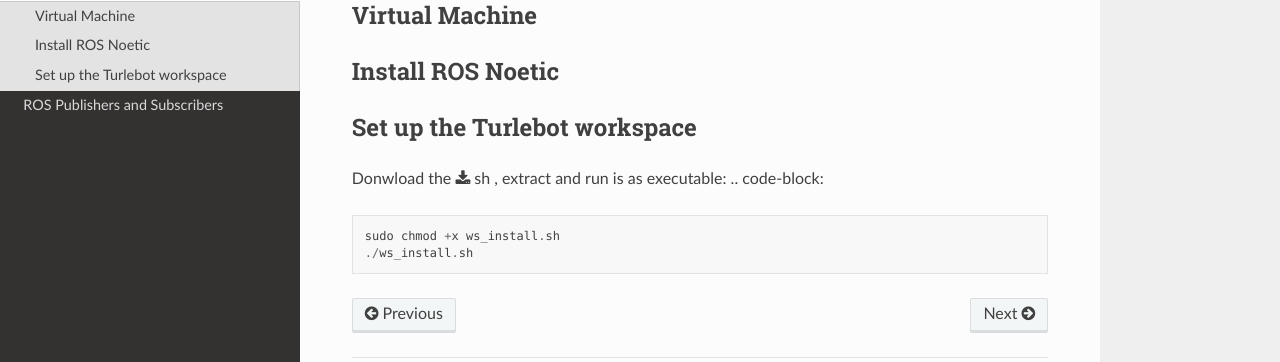
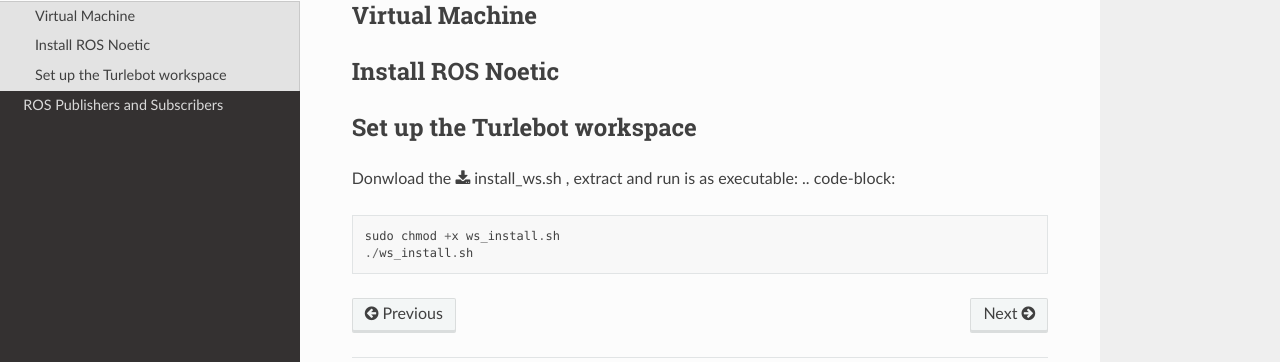
Before and after one commit to newline-lab/20810209, a Sphinx documentation site: the page built from docs/source/logistics.rst, in a window 1280 px wide. Shown: the part 161-523 px from the top of the page. Built offline with Sphinx 7.4.7 and the Read the Docs theme 2.0.0, drawn with Linux system fonts in a browser that asks for light colours; pages that are not in the unit, such as notebooks, are missing from menus.

Commit message:
Update logistics.rst

```diff
--- a/docs/source/logistics.rst
+++ b/docs/source/logistics.rst
@@ -6,7 +6,7 @@
 ---------
 Set up the Turlebot workspace
 ---------
-Donwload the :download:`sh <files/isntall_ws.sh>` , extract and run is as executable:
+Donwload the :download:`install_ws.sh <files/install_ws.sh>` , extract and run is as executable:
 .. code-block::
 
    sudo chmod +x ws_install.sh
```
